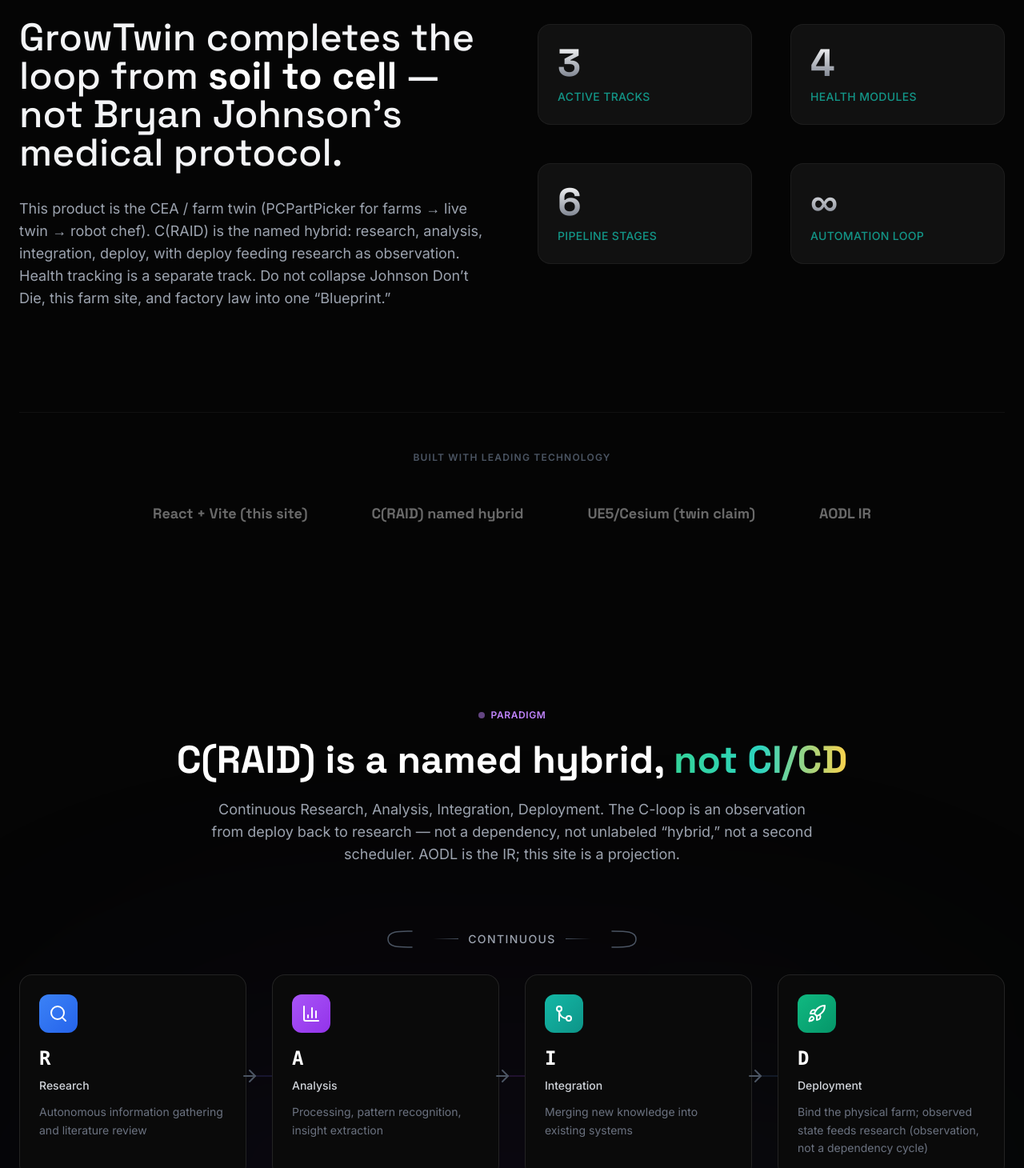
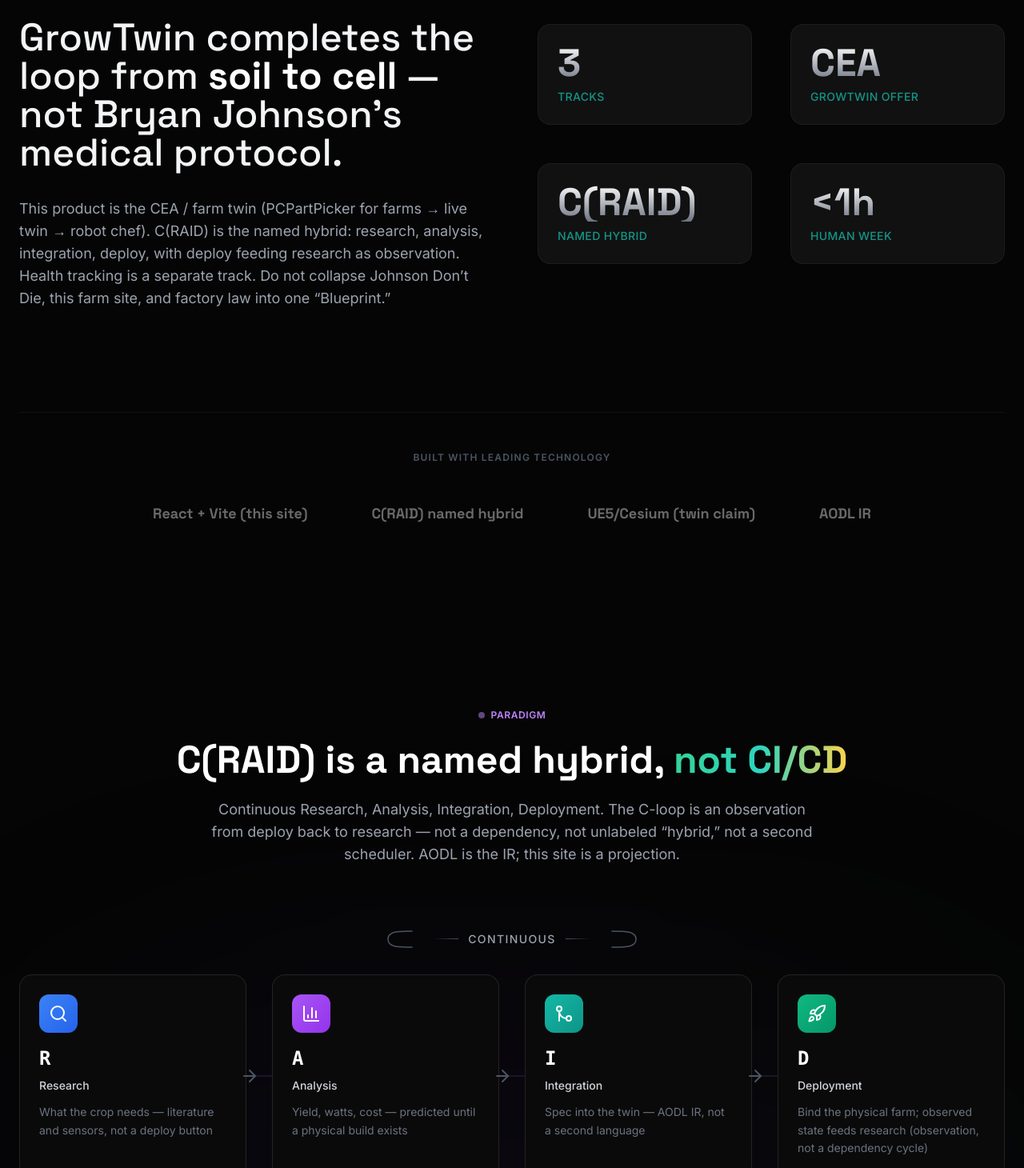
Before and after one commit to kvnloo/blueprint, a React (Vite) app in the folder website/src/: page / in a window 1280 px wide. Shown: the part 1150-2610 px from the top of the page at 80% size. Built offline with nearby package versions, Linux system fonts and the light colour scheme.

Commit message:
Drop leftover Claude Flow runtime copy from the pretotype site.
The product is GrowTwin / C(RAID), not a wellness SaaS and not Claude
Flow as the site runtime. AODL stays the IR.

Co-authored-by: veeman961 <veeman961@gmail.com>

```diff
--- a/website/src/components/About.tsx
+++ b/website/src/components/About.tsx
@@ -33,10 +33,10 @@ const About = () => {
 
             <div className="grid grid-cols-2 gap-8 lg:gap-12 content-center">
                 {[
-                    { val: '3', label: 'Active Tracks' },
-                    { val: '4', label: 'Health Modules' },
-                    { val: '6', label: 'Pipeline Stages' },
-                    { val: '∞', label: 'Automation Loop' }
+                    { val: '3', label: 'Tracks' },
+                    { val: 'CEA', label: 'GrowTwin offer' },
+                    { val: 'C(RAID)', label: 'Named hybrid' },
+                    { val: '<1h', label: 'Human week' }
                 ].map((stat, i) => (
                     <motion.div
                         whileHover={{ y: -5 }}
--- a/website/src/components/Hero.tsx
+++ b/website/src/components/Hero.tsx
@@ -107,8 +107,8 @@ const Hero = () => {
             {/* Control Bar */}
             <div className="p-4 bg-[#0F0F0F] border-t border-white/5 space-y-3">
                 <div className="flex items-center justify-between text-xs text-gray-500 font-mono">
-                    <span>Input: Sensor_Array_A</span>
-                    <span>Output: Actuator_B</span>
+                    <span>Input: CEA spec</span>
+                    <span>Output: yield · watts</span>
                 </div>
                 <div className="h-1 bg-gray-800 rounded-full overflow-hidden">
                     <div className="h-full w-2/3 bg-gradient-to-r from-teal-500 to-emerald-500 rounded-full animate-pulse" />
--- a/website/src/components/Pipeline.tsx
+++ b/website/src/components/Pipeline.tsx
@@ -7,7 +7,7 @@ const Pipeline = () => {
     {
       abbr: 'R',
       name: 'Research',
-      description: 'Autonomous information gathering and literature review',
+      description: 'What the crop needs — literature and sensors, not a deploy button',
       icon: Search,
       color: 'from-blue-500 to-blue-600',
       glowColor: 'rgba(59, 130, 246, 0.3)'
@@ -15,7 +15,7 @@ const Pipeline = () => {
     {
       abbr: 'A',
       name: 'Analysis',
-      description: 'Processing, pattern recognition, insight extraction',
+      description: 'Yield, watts, cost — predicted until a physical build exists',
       icon: BarChart3,
       color: 'from-purple-500 to-purple-600',
       glowColor: 'rgba(168, 85, 247, 0.3)'
@@ -23,7 +23,7 @@ const Pipeline = () => {
     {
       abbr: 'I',
       name: 'Integration',
-      description: 'Merging new knowledge into existing systems',
+      description: 'Spec into the twin — AODL IR, not a second language',
       icon: GitMerge,
       color: 'from-teal-500 to-teal-600',
       glowColor: 'rgba(20, 184, 166, 0.3)'
--- a/website/src/components/Products.tsx
+++ b/website/src/components/Products.tsx
@@ -51,10 +51,10 @@ const products = [
     statusColor: 'bg-emerald-500',
     link: 'https://github.com/kvnloo/evolve',
     features: [
-      { icon: FileCode, text: 'Architecture Diagrams & data flows' },
-      { icon: Workflow, text: 'Claude Flow - Multi-agent orchestration' },
-      { icon: GitBranch, text: 'Git Worktree - Parallel development' },
-      { icon: Container, text: 'E2B Containerization - Sandboxed execution' }
+      { icon: FileCode, text: 'Architecture diagrams & data flows' },
+      { icon: Workflow, text: 'AODL IR — typed graphs, not Claude Flow as runtime' },
+      { icon: GitBranch, text: 'Git worktree — parallel development' },
+      { icon: Container, text: 'Sandboxed execution (E2B is a claim, not this site)' }
     ]
   }
 ];
@@ -70,16 +70,16 @@ const Products = () => {
         <div className="text-center mb-20">
           <div className="inline-flex items-center gap-2 text-xs font-semibold tracking-wider text-teal-400 uppercase mb-6">
             <span className="w-2 h-2 rounded-full bg-teal-400 animate-pulse" />
-            THE BLUEPRINT SYSTEM
+            THREE TRACKS · CEA FIRST
           </div>
           <h2 className="text-4xl md:text-5xl font-display font-bold mb-6">
-            <span className="text-white">Products that </span>
+            <span className="text-white">Measure, GrowTwin, </span>
             <span className="text-transparent bg-clip-text bg-gradient-to-r from-teal-400 via-emerald-400 to-amber-400">
-              work together
+              Evolve
             </span>
           </h2>
           <p className="text-lg text-gray-400 max-w-2xl mx-auto">
-            Each product in the Blueprint ecosystem connects to create a unified platform for autonomous self-care.
+            Soil to cell is the product. Health tracking is a separate ethic, not a wellness SaaS, and not Bryan Johnson’s protocol.
           </p>
         </div>
 
@@ -171,7 +171,7 @@ const Products = () => {
           className="mt-16 text-center"
         >
           <p className="text-sm text-gray-600">
-            All products share the <span className="text-teal-500">C(RAID)</span> methodology and integrate through the Blueprint platform.
+            Tracks share <span className="text-teal-500">C(RAID)</span> as a named hybrid. This site is a pretotype, not the UE5 twin.
           </p>
         </motion.div>
       </div>
```
Also changed, not shown: 1 other file (tests, documents, lock files or other folders).
